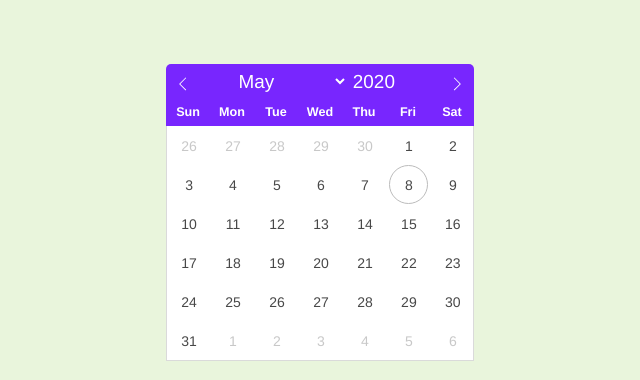
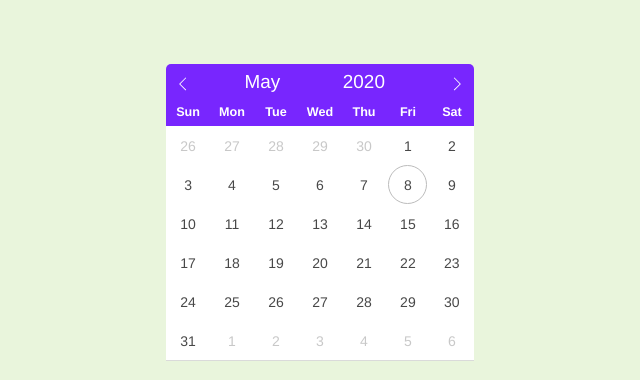
Before and after one commit to gabekamalakis/morning-10, a website: page public/form.html in a window 1280 px wide. Shown: the part 803-1183 px from the top of the page, 320-960 px from the left. Drawn offline with nearby package versions, Linux system fonts and the light colour scheme; a web font is replaced by a local one.

Commit message:
Edit calendar style

```diff
--- a/public/css/flatpickr.css
+++ b/public/css/flatpickr.css
@@ -73,7 +73,7 @@
   border-bottom: 0;
 }
 .flatpickr-calendar.showTimeInput.hasTime .flatpickr-time {
-  border: 1px solid rgba(72,72,72,0.2);
+  border-top: 1px solid rgba(72,72,72,0.2);
 }
 .flatpickr-calendar.noCalendar.hasTime .flatpickr-time {
   height: auto;
@@ -370,7 +370,7 @@
   pointer-events: none;
 }
 .flatpickr-current-month .flatpickr-monthDropdown-months {
-  appearance: menulist;
+  appearance: none;
   background: #7826fe;
   border: none;
   border-radius: 0;
@@ -388,8 +388,8 @@
   position: relative;
   vertical-align: initial;
   -webkit-box-sizing: border-box;
-  -webkit-appearance: menulist;
-  -moz-appearance: menulist;
+  -webkit-appearance: none;
+  -moz-appearance: none;
   width: auto;
 }
 .flatpickr-current-month .flatpickr-monthDropdown-months:focus,
--- a/public/css/form.css
+++ b/public/css/form.css
@@ -15,20 +15,17 @@
 .flatpickr-calendar.inline {
   box-shadow: none;
   margin: 0 auto;
+  border: none;
+
+}
+
+div.flatpickr-days {
+  border-left: none;
+  border-right: none;
 }
 
 .dt {
-    display: flex;
-    flex-direction: column;
-    align-items: center;
+  display: flex;
+  flex-direction: column;
+  align-items: center;
 }
-
-/* .datetimepicker-wrapper {
-    display: flex;
-    justify-content: center;
-  }
-
-  .datetimepicker .timepicker .timepicker-time-divider,
-  .timepicker-input-number {
-    color: #363636;
-  } */
```
